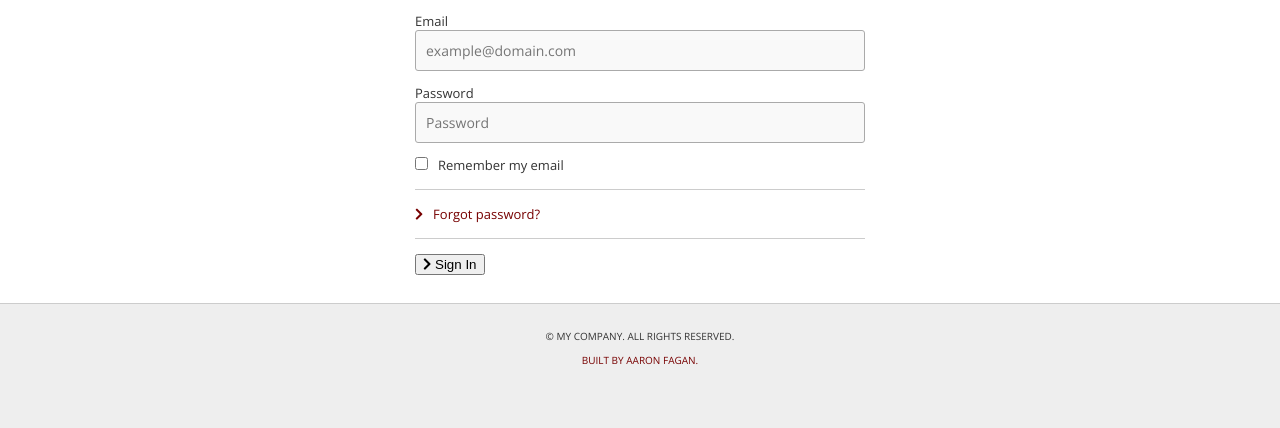
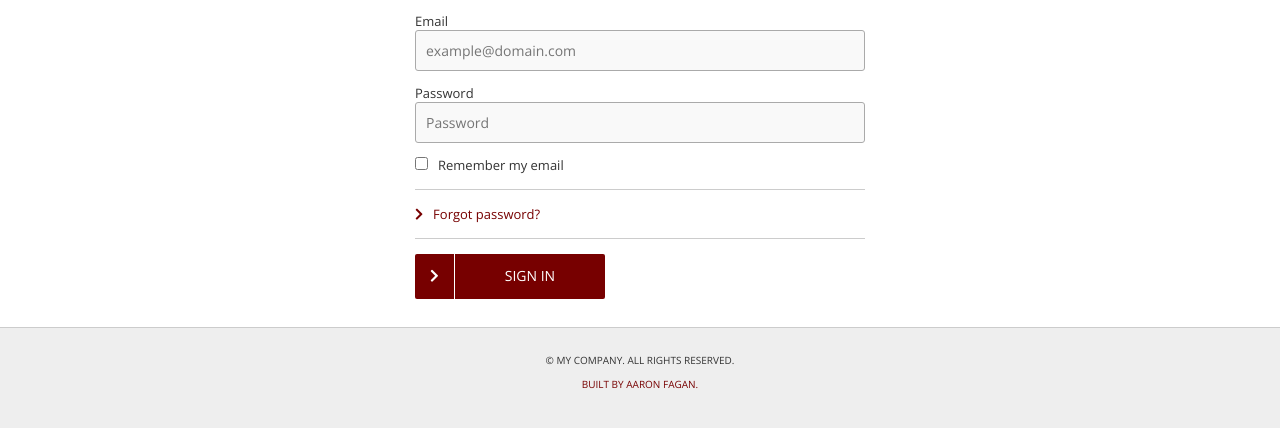
Before and after one commit to aaronfagan/template-webmail-login, a plain HTML site: page index.html in a window 1280 px wide. Shown: the part 76-504 px from the top of the page. Drawn offline with nearby package versions, Linux system fonts and the light colour scheme.

Commit message:
Update index.html

```diff
--- a/index.html
+++ b/index.html
@@ -11,7 +11,6 @@
 		<link rel="stylesheet" href="assets/css/style.css">
 		<script src="assets/js/jquery-3.3.1.min.js"></script>
 		<script src="assets/js/www.js"></script>
-		<script src="/js/analytics.js"></script>
 		<link rel="shortcut icon" type="image/x-icon" href="/img/icons/favicon-32px.png">
 		<link rel="apple-touch-icon-precomposed" href="/img/icons/favicon-iphone.png">
 		<link rel="apple-touch-icon-precomposed" sizes="114x114" href="/img/icons/favicon-iphone@2x.png">
@@ -34,7 +33,7 @@
 			<div class="line"></div>
 			<a href="http://webmail.emailsrvr.com/forgot-password/" target="_blank"><i class="fas fa-chevron-right"></i>Forgot password?</a>
 			<div class="line"></div>
-			<p><button type="submit" class="btnIcon">
+			<p><button type="submit" class="btn">
 				<span class="icon"><i class="fas fa-chevron-right"></i></span>
 				<span class="text">Sign In</span>
 			</button></p>
```
